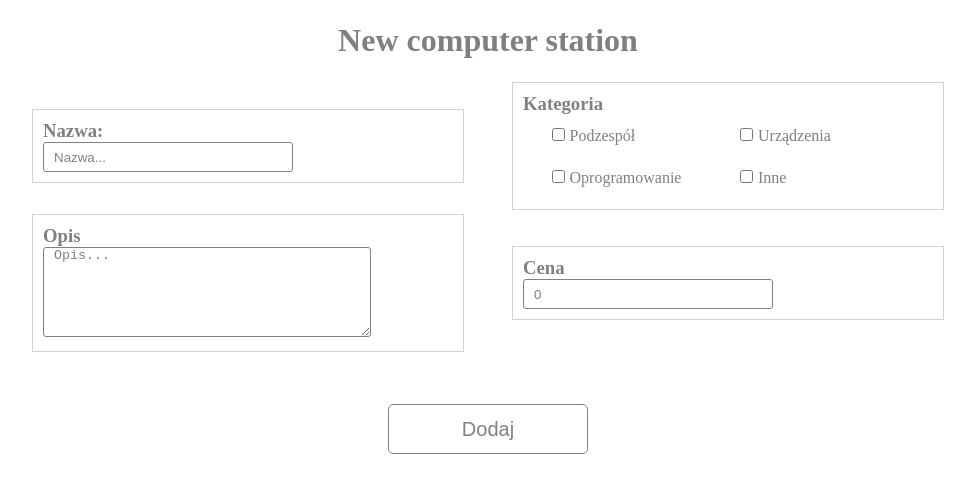
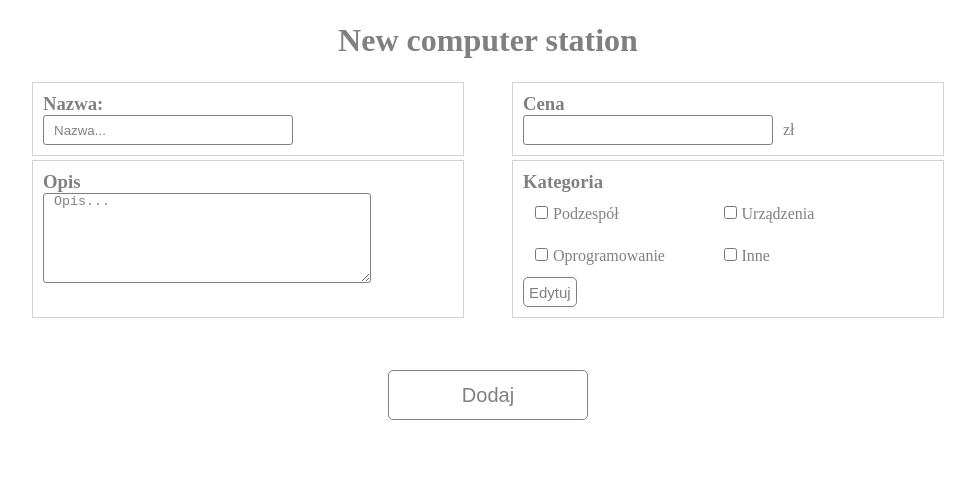
Before and after one commit to PawelDziarmaga/new-computer-station, a React (Create React App) app: page / in a window 1280 px wide. Shown: the top 492 px of the page, without its empty margins (152-1127 px from the left). Built offline with nearby package versions, Linux system fonts and the light colour scheme.

Commit message:
Add category edytion

```diff
--- a/src/components/Forms/FormStyle.tsx
+++ b/src/components/Forms/FormStyle.tsx
@@ -3,7 +3,7 @@ import styled from "styled-components";
 export const Form = styled.form`
 	display: flex;
 	justify-content: space-around;
-	align-items: center;
+	align-items: stretch;
 	flex-wrap: wrap;
 	width: 75%;
 	margin: 0 auto;
@@ -17,7 +17,8 @@ export const Label = styled.label<{ empty: boolean }>`
 	border: 1px solid lightgrey;
 	color: grey;
 	width: 45%;
-	h3 {
+	span {
+		margin-left: 10px;
 	}
 	input {
 		padding-left: 10px;
@@ -45,7 +46,6 @@ export const DescriptionLabel = styled.label<{ empty: boolean }>`
 	}
 	textarea {
 		padding-left: 10px;
-
 		height: 90px;
 		width: 80%;
 		color: grey;
@@ -66,7 +66,7 @@ export const Categorylabel = styled.label<{ empty: boolean }>`
 	border: 1px solid ${(props) => (props.empty ? "lightgrey" : "red")};
 	color: grey;
 	display: flex;
-	justify-content: center;
+	justify-content: left;
 	flex-wrap: wrap;
 	width: 45%;
 	h3 {
@@ -91,6 +91,34 @@ export const Button = styled.button`
 	box-shadow: none;
 	border: 1px solid grey;
 	&:hover {
+		box-shadow: 0 0 4px grey;
+	}
+`;
+export const SmallButton = styled.button`
+	margin: 0;
+	background-color: white;
+	color: grey;
+	font-size: 15px;
+	height: 30px;
+	padding: 0 5px;
+	border-radius: 5px;
+	box-shadow: none;
+	border: 1px solid grey;
+	&:hover {
+		box-shadow: 0 0 3px grey;
+	}
+`;
+export const MiniButton = styled.button`
+	margin-left: 5px;
+	background-color: white;
+	color: grey;
+	font-size: 10px;
+	height: 15px;
+	width: 15px;
+	border-radius: 4px;
+	box-shadow: none;
+	border: 1px solid grey;
+	&:hover {
 		box-shadow: 0 0 2px grey;
 	}
 `;
--- a/src/components/Forms/Forms.tsx
+++ b/src/components/Forms/Forms.tsx
@@ -49,9 +49,8 @@ function Forms() {
 		listState.forEach((element) => {
 			ids.push(element.id);
 		});
-		do {
-			id++;
-		} while (ids.indexOf(id) > 0);
+		ids.sort((a, b) => b - a);
+		id = ids[0] ? ids[0] + 1 : id + 1;
 	};
 	const addHendler = () => {
 		tableValidation();
@@ -81,17 +80,18 @@ function Forms() {
 				name={name}
 				setName={setName}
 			/>
+			<FormPrice price={price} setPrice={setPrice} />
+			<FormDescription
+				validationDesc={validationDesc}
+				description={description}
+				setDescription={setDescription}
+			/>
 			<FormChecBox
 				validationCate={validationCate}
 				category={category}
 				setCategory={setCategory}
 			/>
-			<FormDescription
-				validationDesc={validationDesc}
-				description={description}
-				setDescription={setDescription}
-			/>
-			<FormPrice price={price} setPrice={setPrice} />
+
 			<Button
 				onClick={(e) => {
 					e.preventDefault();
--- a/src/components/Forms/components/FormChecBox.tsx
+++ b/src/components/Forms/components/FormChecBox.tsx
@@ -1,9 +1,14 @@
+import { useState } from "react";
+
 //Import Redux and store and action
-import { useDispatch, useSelector } from "react-redux";
-import { AppDispatch, RootState } from "../../../state/store";
-import { removeElement } from "../../../state/listSlice";
+import { useSelector, useDispatch } from "react-redux";
+import { RootState, AppDispatch } from "../../../state/store";
+import { removeCategory } from "../../../state/categorySlice";
+
+//Import components
+import FormEditCategory from "./FormEditCategory";
 //Import style
-import { Categorylabel } from "../FormStyle";
+import { Categorylabel, SmallButton, MiniButton } from "../FormStyle";
 
 type PropsType = {
 	validationCate: boolean;
@@ -12,8 +17,10 @@ type PropsType = {
 };
 
 function FormChecBox(props: PropsType) {
+	const [edit, setEdit] = useState<Boolean>(false);
+
+	const state = useSelector((state: RootState) => state.categorySlice);
 	const dispatch = useDispatch<AppDispatch>();
-	const state = useSelector((state: RootState) => state.categorySlice);
 
 	const handleChange = (e: string) => {
 		props.setCategory(e);
@@ -33,8 +40,27 @@ function FormChecBox(props: PropsType) {
 							handleChange(e.target.value);
 						}}></input>
 					{element}
+					{edit ? (
+						<MiniButton
+							onClick={(e) => {
+								e.preventDefault();
+								dispatch(removeCategory(element));
+							}}>
+							X
+						</MiniButton>
+					) : null}
 				</label>
 			))}
+			<div>
+				<SmallButton
+					onClick={(e) => {
+						e.preventDefault();
+						setEdit(!edit);
+					}}>
+					{edit ? "Zamknij " : "Edytuj"}
+				</SmallButton>
+				{edit ? <FormEditCategory /> : null}
+			</div>
 		</Categorylabel>
 	);
 }
--- /dev/null
+++ b/src/components/Forms/components/FormEditCategory.tsx
@@ -0,0 +1,36 @@
+import { useState } from "react";
+//Import style
+import { Label, SmallButton } from "../FormStyle";
+//Import Redux and store and action
+import { useDispatch } from "react-redux";
+import { AppDispatch } from "../../../state/store";
+import { addCategory } from "../../../state/categorySlice";
+
+function FormEditCategory() {
+	const [newCategory, setNewCategory] = useState<string>("");
+	const dispatch = useDispatch<AppDispatch>();
+	return (
+		<div>
+			<Label empty={true} className='nazwa'>
+				<h3>Nowa kategoria:</h3>
+				<input
+					type='text'
+					placeholder='Nazwa...'
+					value={newCategory}
+					onChange={(event) => {
+						setNewCategory(event.target.value);
+					}}></input>
+			</Label>
+			<SmallButton
+				onClick={(e) => {
+					e.preventDefault();
+					dispatch(addCategory(newCategory));
+					setNewCategory("");
+				}}>
+				Dodaj
+			</SmallButton>
+		</div>
+	);
+}
+
+export default FormEditCategory;
--- a/src/components/Forms/components/FormPrice.tsx
+++ b/src/components/Forms/components/FormPrice.tsx
@@ -12,12 +12,13 @@ function FormPrice(props: PropsType) {
 			<h3>Cena</h3>
 			<input
 				type='number'
-				value={props.price}
+				value={props.price === 0 ? "" : props.price}
 				onChange={(event) => {
 					if (event.target.valueAsNumber >= 0) {
 						props.setPrice(event.target.valueAsNumber);
 					}
 				}}></input>
+			<span>zł</span>
 		</Label>
 	);
 }
--- a/src/components/Tabels/Tabels.tsx
+++ b/src/components/Tabels/Tabels.tsx
@@ -3,7 +3,8 @@ import { useDispatch, useSelector } from "react-redux";
 import { AppDispatch, RootState } from "../../state/store";
 import { removeElement, addQuantity, subQuantity } from "../../state/listSlice";
 //Import style
-import { Table } from "./TableStyle";
+import { Table, Div } from "./TableStyle";
+import { MiniButton, SmallButton } from "../Forms/FormStyle";
 
 function Tabels() {
 	const dispatch = useDispatch<AppDispatch>();
@@ -26,7 +27,7 @@ function Tabels() {
 				sumQty += suma.qty;
 			});
 		return listState.filter((x) => x.category === category).length ? (
-			<table key={category}>
+			<Table key={category}>
 				<thead key={category}>
 					<tr>
 						<th className='table-name' colSpan={4}>
@@ -57,16 +58,17 @@ function Tabels() {
 									<td className='third-row'>
 										{element.qty}
 
-										<span
+										<MiniButton
 											className='btn'
-											onClick={(e) =>
+											onClick={(e) => {
+												console.log(element.id);
 												dispatch(
 													subQuantity(element.id)
-												)
-											}>
+												);
+											}}>
 											-
-										</span>
-										<span
+										</MiniButton>
+										<MiniButton
 											className='btn'
 											onClick={(e) =>
 												dispatch(
@@ -74,17 +76,17 @@ function Tabels() {
 												)
 											}>
 											+
-										</span>
+										</MiniButton>
 									</td>
 									<td className='fourths-row'>
-										{element.price}
+										{element.price} zł
 									</td>
 									<td
 										className='fifth-row'
 										onClick={(e) =>
 											dispatch(removeElement(element.id))
 										}>
-										usuń
+										<SmallButton>Usuń</SmallButton>
 									</td>
 								</tr>
 							);
@@ -96,15 +98,15 @@ function Tabels() {
 						<th className='first-row'></th>
 						<th className='second-row'></th>
 						<th className='third-row'>{sumQty}</th>
-						<th className='fourths-row'>{sumPrice}</th>
+						<th className='fourths-row'>{sumPrice} zł</th>
 						<th className='fifth-row'></th>
 					</tr>
 				</tfoot>
-			</table>
+			</Table>
 		) : null;
 	});
 
-	return <Table>{tableCategory}</Table>;
+	return <Div>{tableCategory}</Div>;
 }
 
 export default Tabels;
--- a/src/components/Tabels/TableStyle.tsx
+++ b/src/components/Tabels/TableStyle.tsx
@@ -1,9 +1,6 @@
 import styled from "styled-components";
 
 export const Table = styled.table`
-	width: 90%;
-	margin: 0 auto;
-	table {
 	width: 100%;
 	margin: 10px auto;
 	border-collapse: collapse;
@@ -15,6 +12,8 @@ export const Table = styled.table`
 	}
 	.table-name {
 		border: none;
+		font-size: 30px;
+		color: grey;
 	}
 	.first-row {
 		width: 25%;
@@ -23,12 +22,8 @@ export const Table = styled.table`
 		width: 50%;
 	}
 	.third-row {
-			width: 5%;
-			input {
-				width: 100%;
-				border: 1px solid lightgrey;
-				padding: 2px;
-			}
+		width: 8%;
+		text-align: center;
 	}
 	.fourths-row {
 		width: 15%;
@@ -49,5 +44,8 @@ export const Table = styled.table`
 		margin: 1px;
 		cursor: pointer;
 	}
-	}
 `;
+export const Div = styled.div`
+	width: 90%;
+	margin: 0 auto;
+`;
--- a/src/state/categorySlice.ts
+++ b/src/state/categorySlice.ts
@@ -1,11 +1,20 @@
 import { createSlice, PayloadAction } from "@reduxjs/toolkit";
 
-const initialState = [
+//update initial stat by data from localStorage
+let initialStateLocalStorage = JSON.parse(
+	localStorage.getItem("initialStateCategory") || "{}"
+);
+
+let initialState = [
 	"Podzespół",
 	"Urządzenia",
 	"Oprogramowanie",
 	"Inne",
 ] as initialStateType;
+
+if (initialStateLocalStorage.length > 0) {
+	initialState = initialStateLocalStorage;
+}
 
 type initialStateType = string[];
 
@@ -15,10 +24,12 @@ const categorySlice = createSlice({
 	reducers: {
 		addCategory: (state, action: PayloadAction<string>) => {
 			state.push(action.payload);
+			localStorage.setItem("initialStateCategory", JSON.stringify(state));
 		},
 		removeCategory(state, action: PayloadAction<string>) {
 			const index = state.findIndex((x) => x === action.payload);
 			state.splice(index, 1);
+			localStorage.setItem("initialStateCategory", JSON.stringify(state));
 		},
 	},
 });
```
Lines whose indentation alone changed are shown as unchanged.
